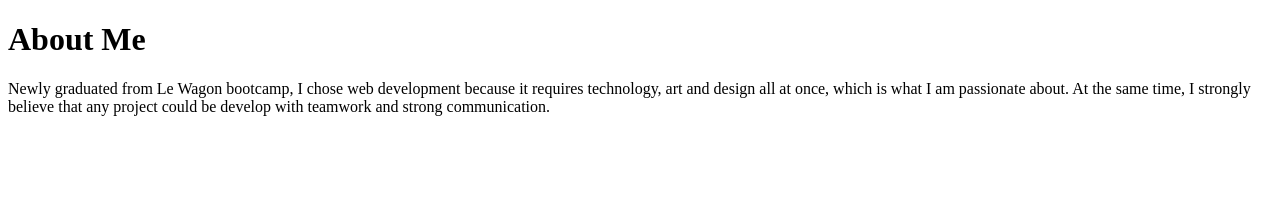
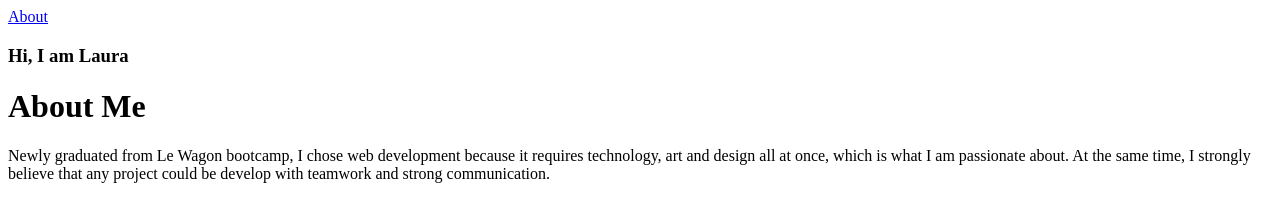
Before and after one commit to lauraylchen/lauraylchen-portfolio, a Gatsby site: page / in a window 1280 px wide. Built offline with nearby package versions, Linux system fonts and the light colour scheme; Gatsby itself is replaced by a stand-in of ours.

Commit message:
Added navbar in the header section

```diff
--- /dev/null
+++ b/src/components/navbar.js
@@ -0,0 +1,13 @@
+import React from 'react'
+
+export default function Navbar() {
+  return (
+    <section id="navbar">
+      <div className="container">
+        <a href="#about">
+          About
+        </a>
+      </div>
+    </section>
+  )
+}
--- /dev/null
+++ b/src/pages/header.js
@@ -0,0 +1,14 @@
+import React from 'react'
+import Navbar from "../components/navbar"
+
+export default function Header() {
+  return (
+    <div id="header">
+      <Navbar />
+
+      <div id="banner">
+        <h3>Hi, I am Laura</h3>
+      </div>
+    </div>
+  )
+}
--- a/src/pages/index.js
+++ b/src/pages/index.js
@@ -1,9 +1,11 @@
 import React from "react"
+import Header from "./header"
 import About from "./about"
 
 export default function Home() {
   return (
     <main>
+      <Header />
       <About />
     </main>
   )
```
